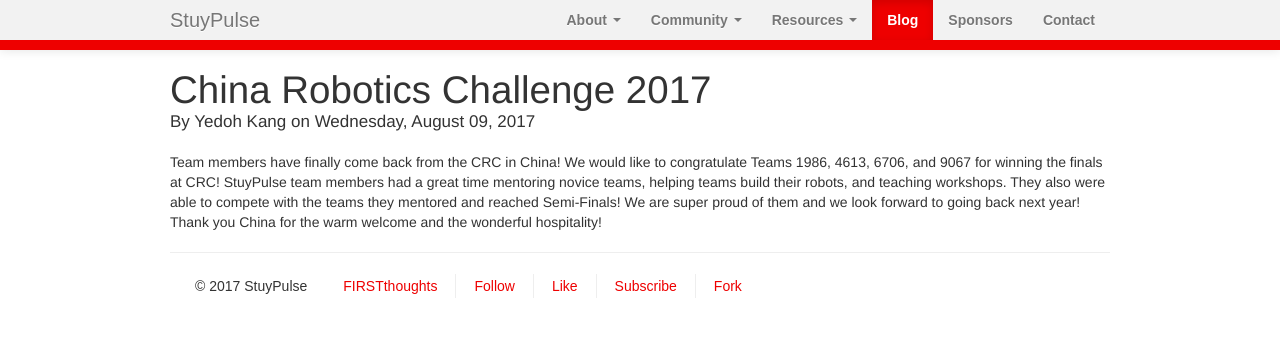
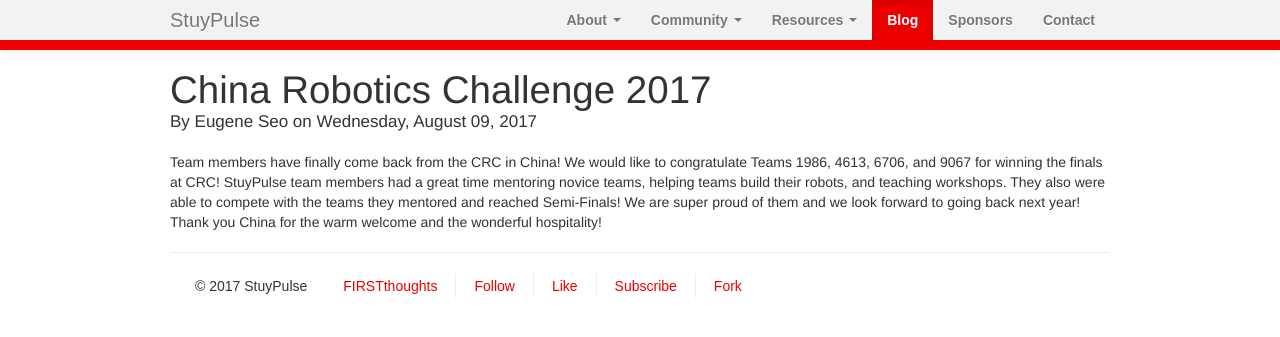
Before and after one commit to StuyPulse/team694.github.io, a Jekyll site: the page built from _posts/2017-08-09-crc-2017-recap.md, in a window 1280 px wide. Shown: the top 337 px of the page. Built offline with Jekyll 4.4.1, drawn with Linux system fonts in a browser that asks for light colours; nearby versions of some CDN libraries.

Commit message:
Update author of CRC 2017 post

```diff
--- a/_posts/2017-08-09-crc-2017-recap.md
+++ b/_posts/2017-08-09-crc-2017-recap.md
@@ -1,7 +1,7 @@
 ---
 layout: post
 title: China Robotics Challenge 2017
-author: Yedoh Kang
+author: Eugene Seo
 ---
 Team members have finally come back from the CRC in China!
 We would like to congratulate Teams 1986, 4613, 6706, and 9067 for winning the finals at CRC!
```
